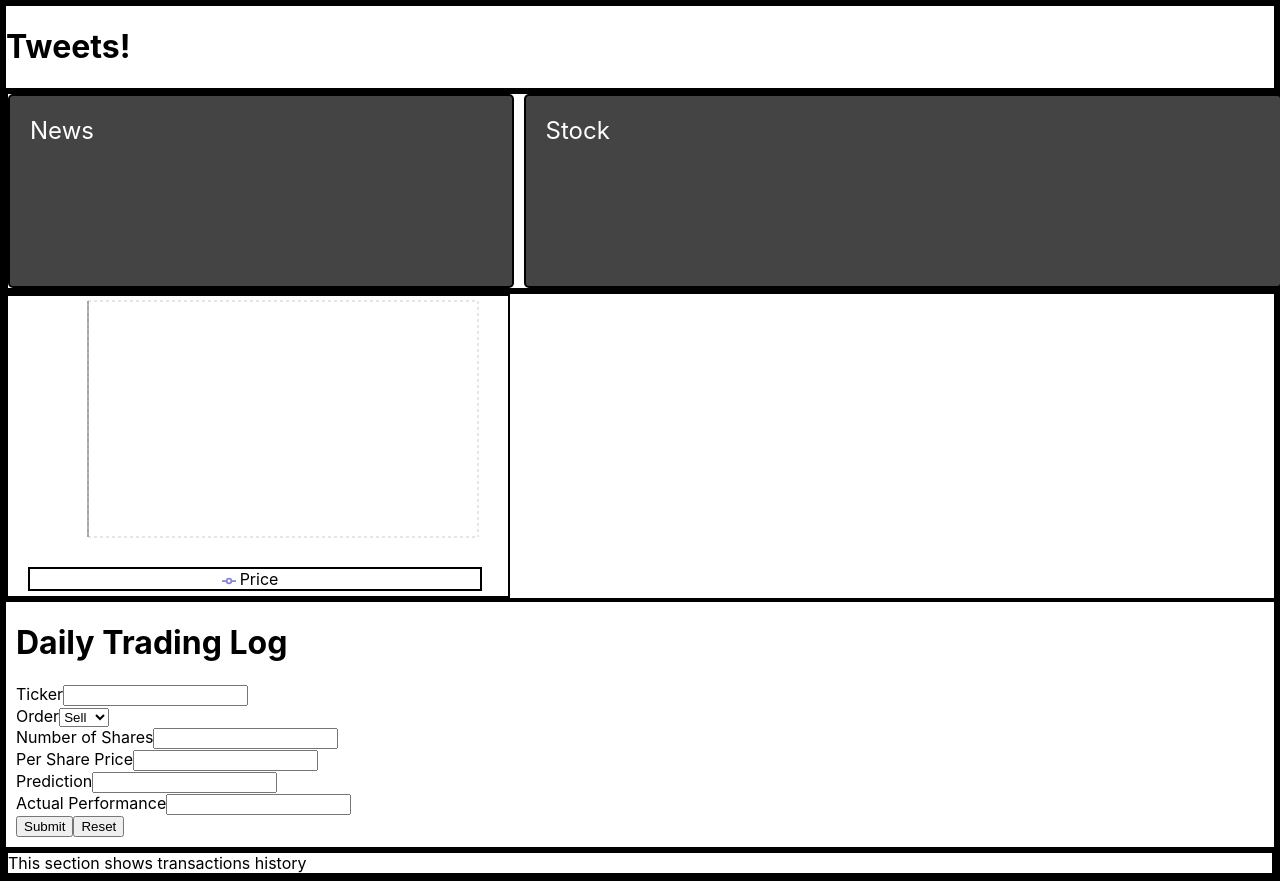
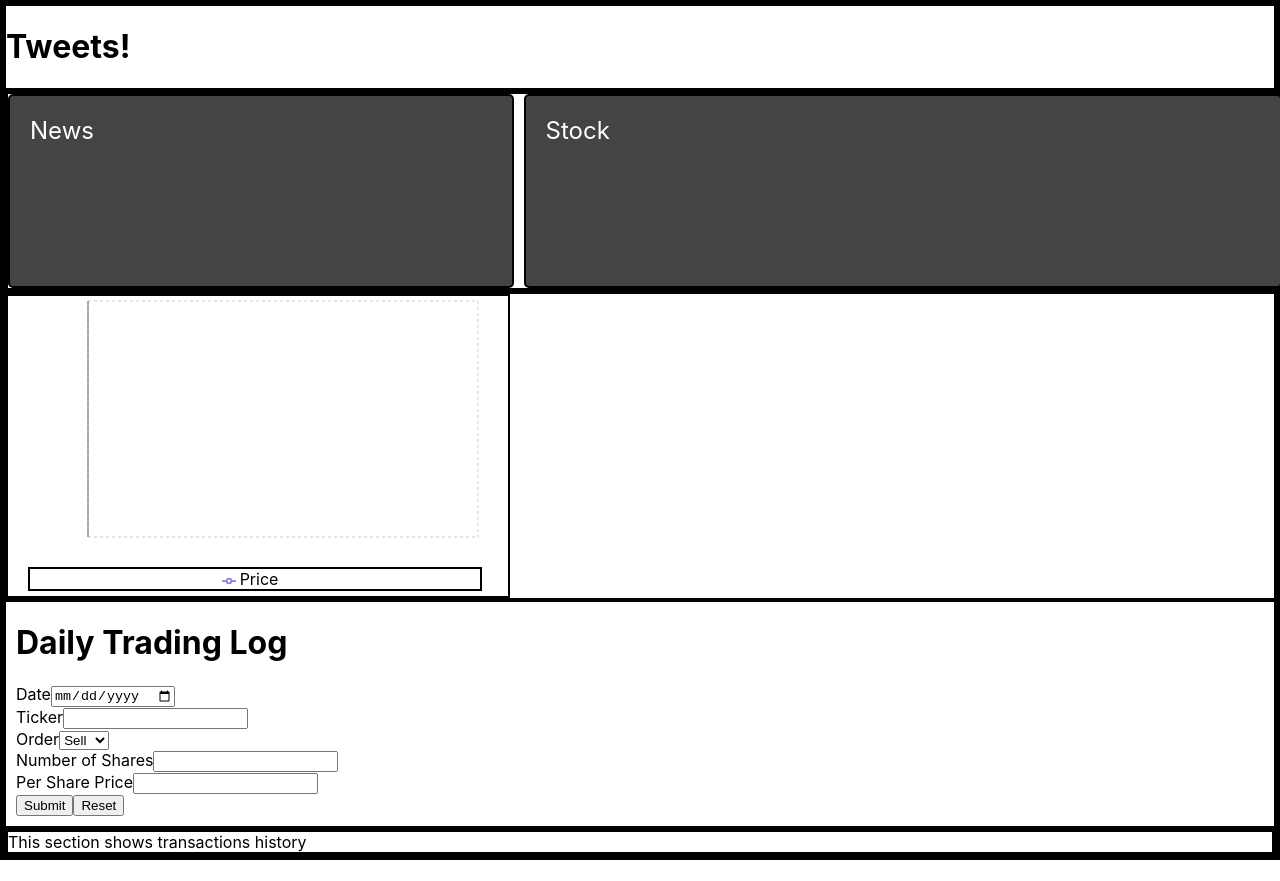
Before and after one commit to ld2001/cooldash, a React (Create React App) app in the folder cooldash/: page /admin in a window 1280 px wide. After the commit the page ends 860 px from the top, so only its background shows below. Built offline with nearby package versions, Linux system fonts and the light colour scheme.

Commit message:
added date section

```diff
--- a/cooldash/src/components/record-transaction.component.js
+++ b/cooldash/src/components/record-transaction.component.js
@@ -1,25 +1,34 @@
 import React, { Component } from 'react';
 import axios from 'axios';
+import { v4 as uuidv4 } from 'uuid';
 
 class DataInput extends Component {
     constructor(props) {
         super(props);
         this.onSubmit = this.onSubmit.bind(this);
+        this.handleDate = this.handleDate.bind(this);
         this.handleTicker = this.handleTicker.bind(this);
         this.handleOrder = this.handleOrder.bind(this);
         this.handleNumShare = this.handleNumShare.bind(this);
         this.handleSharePrice = this.handleSharePrice.bind(this);
-        this.handlePrediction = this.handlePrediction.bind(this);
-        this.handleActual = this.handleActual.bind(this);
+        // this.handlePrediction = this.handlePrediction.bind(this);
+        // this.handleActual = this.handleActual.bind(this);
 
         this.state = {
+            date: '',
             ticker: '',
             order: '',
             num_share: '',
             per_share_price: '',
-            prediction: '',
-            actual: ''
+            // prediction: '',
+            // actual: ''
         }
+    }
+
+    handleDate(e) {
+        this.setState({
+            date: e.target.value
+        });
     }
 
     handleTicker(e) {
@@ -46,46 +55,51 @@ class DataInput extends Component {
         });
     }
 
-    handlePrediction(e) {
-        this.setState({
-            prediction: e.target.value
-        });
-    }
+    // handlePrediction(e) {
+    //     this.setState({
+    //         prediction: e.target.value
+    //     });
+    // }
 
-    handleActual(e) {
-        this.setState({
-            actual: e.target.value
-        });
-    }
+    // handleActual(e) {
+    //     this.setState({
+    //         actual: e.target.value
+    //     });
+    // }
 
     onSubmit(e) {
         e.preventDefault();
 
         console.log("will it work?");
         const dailyrecord = {
+            date: this.state.date,
             ticker: this.state.ticker,
             order: this.state.order,
             num_share: this.state.num_share,
             per_share_price: this.state.per_share_price,
-            prediction: this.state.prediction,
-            actual: this.state.actual
+            // prediction: this.state.prediction,
+            // actual: this.state.actual
         }
 
         console.log(dailyrecord);
         console.log("success");
 
-        axios.post('/admin/add', dailyrecord)
+        axios.post('/adminTransaction/add', dailyrecord)
             .then(res => {
                 console.log(res.data);
             });
 
-        window.location = '/';
+        // window.location = '/';
     }
 
 	render() {
 		return (
             <form style={{ margin: 10 }} onSubmit={this.onSubmit}>
-				<h1> Daily Trading Log </h1>
+                <h1> Daily Trading Log </h1>
+                <section>
+					<label htmlFor="date">Date</label>
+                    <input type="date" id="date" onChange={this.handleDate}/>
+				</section>
 				<section>
 					<label htmlFor="ticker">Ticker</label>
                     <input type="text" id="ticker" onChange={this.handleTicker}/>
@@ -105,14 +119,14 @@ class DataInput extends Component {
 					<label htmlFor="per-share-price">Per Share Price</label>
                     <input type="number" step=".01" id="per-share-price" onChange={this.handleSharePrice}/>
 				</section>
-				<section>
+				{/* <section>
 					<label htmlFor="prediction">Prediction</label>
                     <input type="number" step=".01" id="prediction" onChange={this.handlePrediction}/>
 				</section>
 				<section>
 					<label htmlFor="actual">Actual Performance</label>
                     <input type="number" step=".01" id="actual" onChange={this.handleActual}/>
-				</section>
+				</section> */}
 				<section className="button-container">
 					<button className="button" type="submit">Submit</button>
 					<button className="button" type="reset">Reset</button>
```
